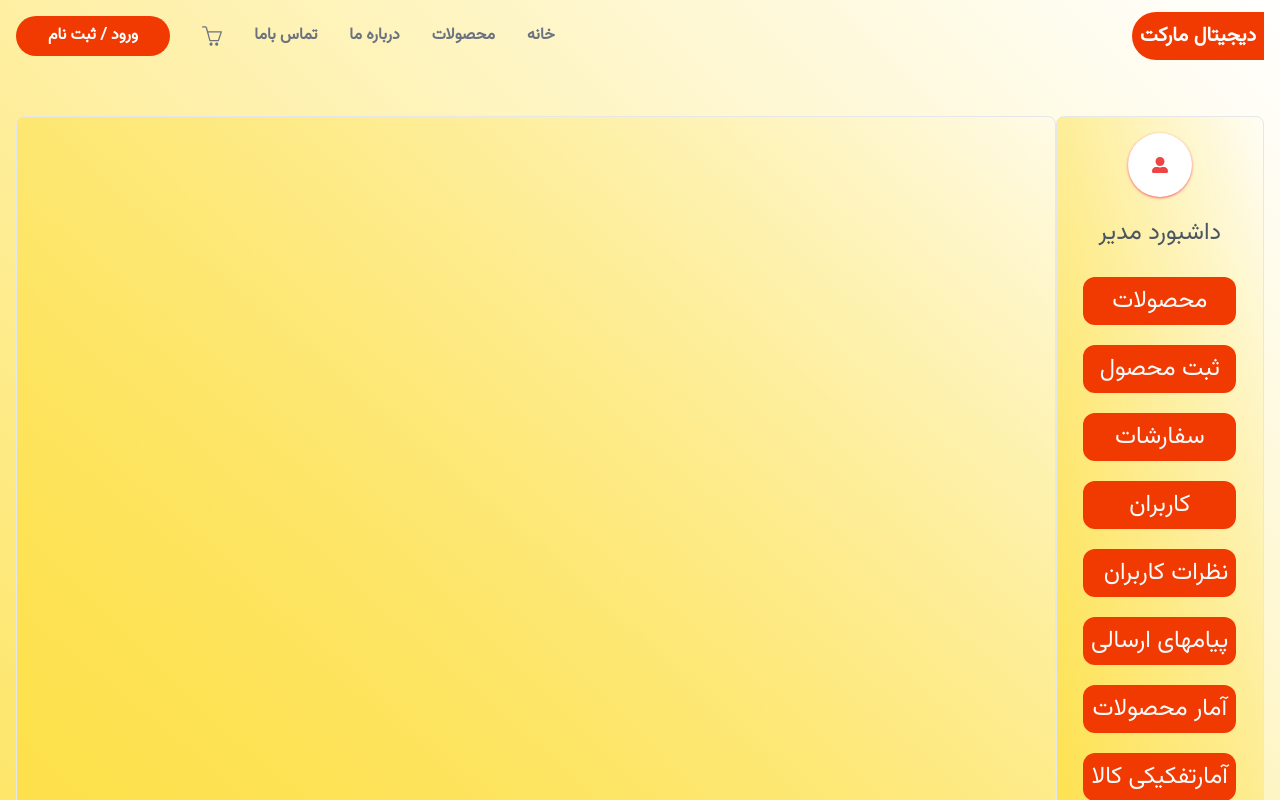
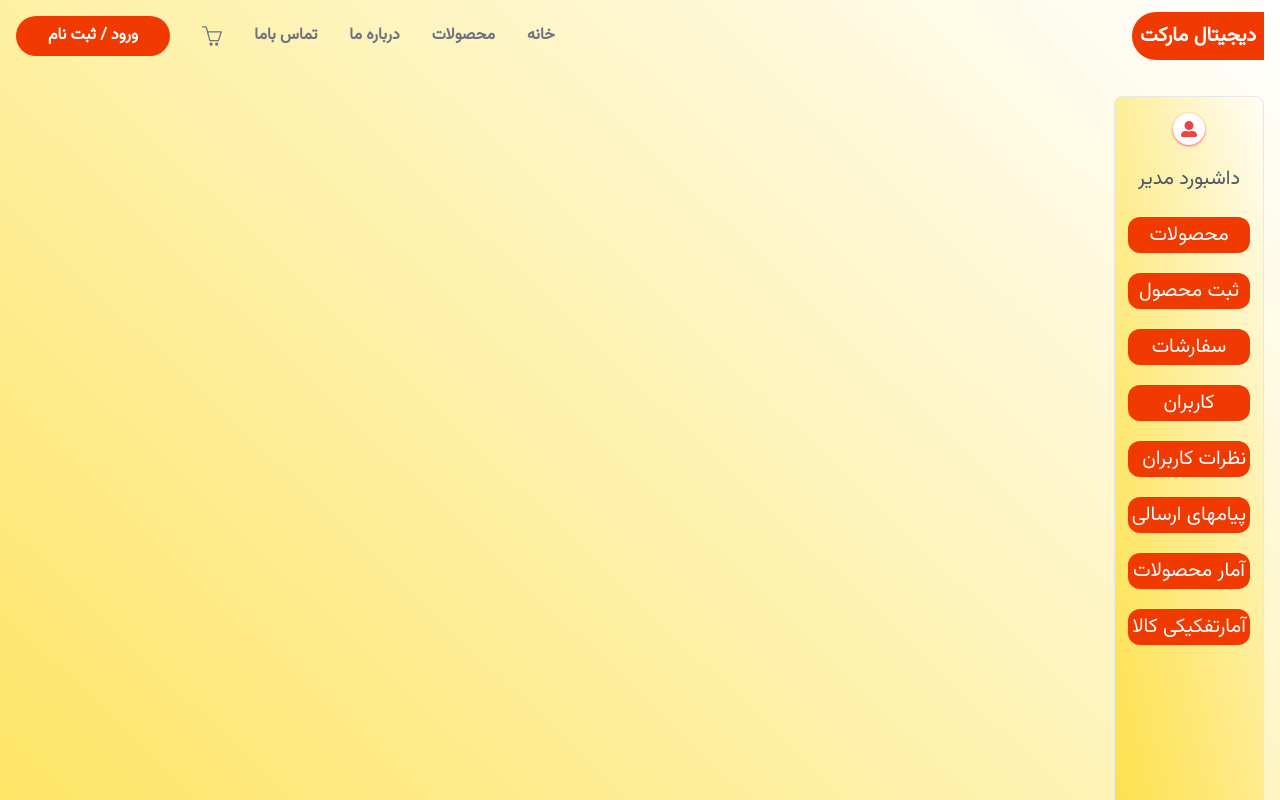
Before and after one commit to ghiyaee/next14Markrt, a Next.js app: page /dashboardAdmin in a window 1280 px wide. Shown: the top 800 px of the page. Built offline with nearby package versions, Linux system fonts and the light colour scheme.

Commit message:
update layout for dashboard admin

```diff
--- a/src/app/dashboardAdmin/comments/page.js
+++ b/src/app/dashboardAdmin/comments/page.js
@@ -1,8 +1,13 @@
-
+import DashbordAdmin from '@/components/layout/DashbordAdmin'
 function CommentsPage() {
   return (
-    <div>CommentsPage</div>
-  )
+    <main className="flex gap-2 container m-auto">
+      <DashbordAdmin />
+      <div className="w-screen bg-gradient-to-tr from-yellow-300 to-transparent">
+        CommentsPage
+      </div>
+    </main>
+  );
 }
 
 export default CommentsPage
--- /dev/null
+++ b/src/app/dashboardAdmin/layout.js
@@ -0,0 +1,7 @@
+export default function Layout({ children }) {
+  return (
+    <main >
+      {children}
+    </main>
+  );
+}
--- a/src/app/dashboardAdmin/page.js
+++ b/src/app/dashboardAdmin/page.js
@@ -1,62 +1,5 @@
-'use client'
-import { FaUserAlt } from 'react-icons/fa';
-import { useContext } from 'react';
-import { ContextStore } from '@/context/contextStore';
-import Link from 'next/link';
+import DashbordAdmin from '@/components/layout/DashbordAdmin';
 function DashboardPageAdmin() {
-  const { state, dispatch } = useContext(ContextStore)
-  const { userConnect } = state
-  return (
-    <>
-      <div className="flex container m-auto  mt-5 ">
-        <div className="border bg-gradient-to-tr from-yellow-300 to-transparent w-[250px] min-h-screen flex flex-col items-center gap-5 rounded-lg ">
-          <div className="mt-4  p-6 rounded-full shadow shadow-red-400 bg-white">
-            <FaUserAlt className="text-red-500" />
-          </div>
-          <h2 className="text-2xl text-gray-600 ">داشبورد مدیر</h2>
-          <div className="flex flex-col gap-5 text-2xl p-2 overflow-y-auto h-[700px]">
-            <button onClick={() => handelProducts()} className="style-button ">
-              محصولات
-            </button>
-            <button
-              onClick={() => handelNewProduct()}
-              className="style-button  "
-            >
-              ثبت محصول
-            </button>
-            <button onClick={() => handelOreder()} className="style-button  ">
-              سفارشات
-            </button>
-            <button onClick={() => handelUsers()} className="style-button ">
-              کاربران
-            </button>
-            <Link href={'/dashboardAdmin/comments'} className="style-button  ">
-              نظرات کاربران
-            </Link>
-            <button onClick={() => handelMessages()} className="style-button ">
-              پیامهای ارسالی
-            </button>
-            <button
-              onClick={() => handelStatistics()}
-              className="style-button  "
-            >
-              آمار محصولات
-            </button>
-            <button
-              onClick={() => handelStatisticsSlice()}
-              className="style-button  "
-            >
-              آمارتفکیکی کالا
-            </button>
-          </div>
-        </div>
-        <div
-          className={`bg-gradient-to-tr from-yellow-300 to-transparent flex justify-center  border w-full rounded-lg
-           text-black items-center `}
-        ></div>
-      </div>
-    </>
-  );
+  return <DashbordAdmin />;
 }
-
-export default DashboardPageAdmin
+export default DashboardPageAdmin;
--- a/src/app/globals.css
+++ b/src/app/globals.css
@@ -19,6 +19,6 @@ img {
   width: auto;
 }
 .style-button{
-@apply bg-primary text-gray-50 p-2 duration-500 rounded-xl
+@apply bg-primary text-gray-50 p-1 duration-500 rounded-xl
 
 }
--- /dev/null
+++ b/src/components/layout/DashbordAdmin.jsx
@@ -0,0 +1,65 @@
+'use client';
+import { FaUserAlt } from 'react-icons/fa';
+import { Children, useContext } from 'react';
+import { ContextStore } from '@/context/contextStore';
+import Link from 'next/link';
+
+function DashbordAdmin() {
+  const { state, dispatch } = useContext(ContextStore);
+  const { userConnect } = state;
+  return (
+    <>
+      <div className="  ">
+        <div className="border bg-gradient-to-tr from-yellow-300 to-transparent w-[150px] min-h-screen flex flex-col items-center gap-5 rounded-lg ">
+          <div className="mt-4  p-2 rounded-full shadow shadow-red-400 bg-white">
+            <FaUserAlt className="text-red-500" />
+          </div>
+          <h2 className="text-xl text-gray-600 ">داشبورد مدیر</h2>
+          <div className="flex flex-col gap-5 text-xl p-1 overflow-y-auto h-[700px]">
+            <button onClick={() => handelProducts()} className="style-button ">
+              محصولات
+            </button>
+            <button
+              onClick={() => handelNewProduct()}
+              className="style-button  "
+            >
+              ثبت محصول
+            </button>
+            <button onClick={() => handelOreder()} className="style-button  ">
+              سفارشات
+            </button>
+            <button onClick={() => handelUsers()} className="style-button ">
+              کاربران
+            </button>
+            <Link href={'/dashboardAdmin/comments'} className="style-button  ">
+              نظرات کاربران
+            </Link>
+            <button onClick={() => handelMessages()} className="style-button ">
+              پیامهای ارسالی
+            </button>
+            <button
+              onClick={() => handelStatistics()}
+              className="style-button  "
+            >
+              آمار محصولات
+            </button>
+            <button
+              onClick={() => handelStatisticsSlice()}
+              className="style-button  "
+            >
+              آمارتفکیکی کالا
+            </button>
+          </div>
+        </div>
+        {/* <div
+          className={`bg-gradient-to-tr from-yellow-300 to-transparent flex justify-center  border w-full rounded-lg
+           text-black items-center `}
+        >
+          {children}
+        </div> */}
+      </div>
+    </>
+  );
+}
+
+export default DashbordAdmin;
```
